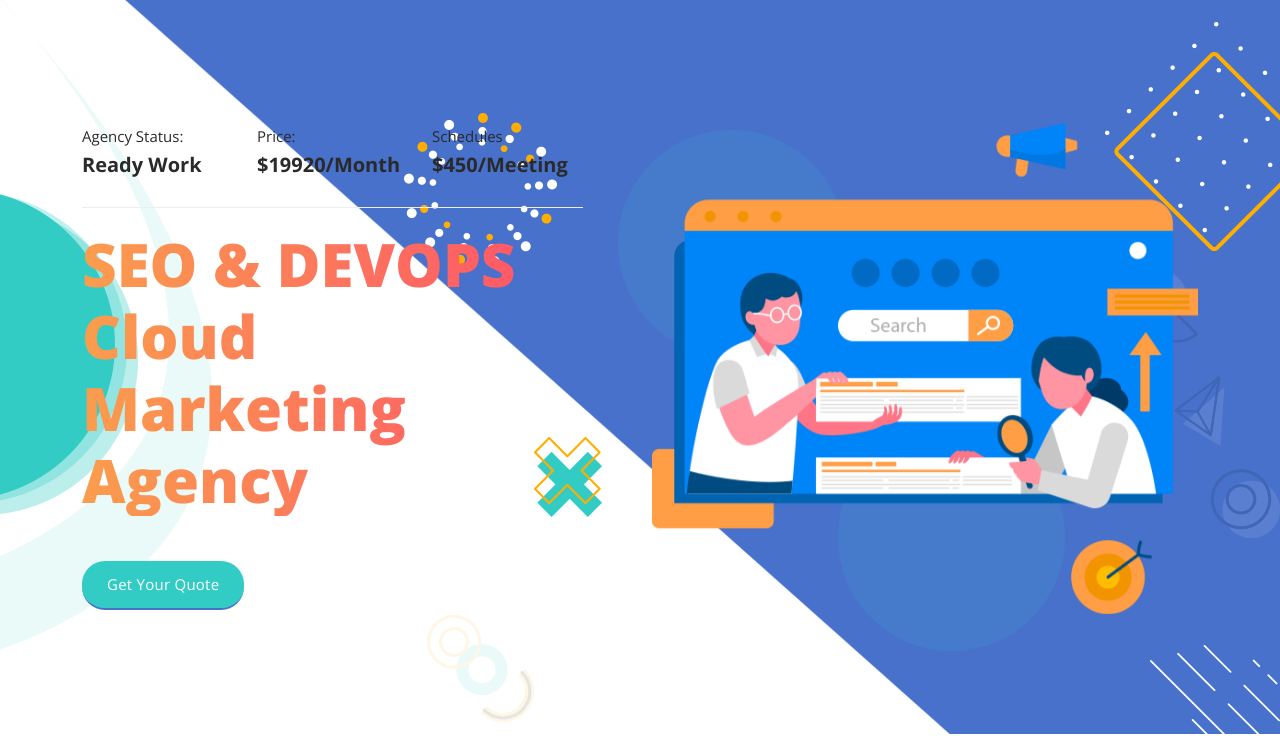
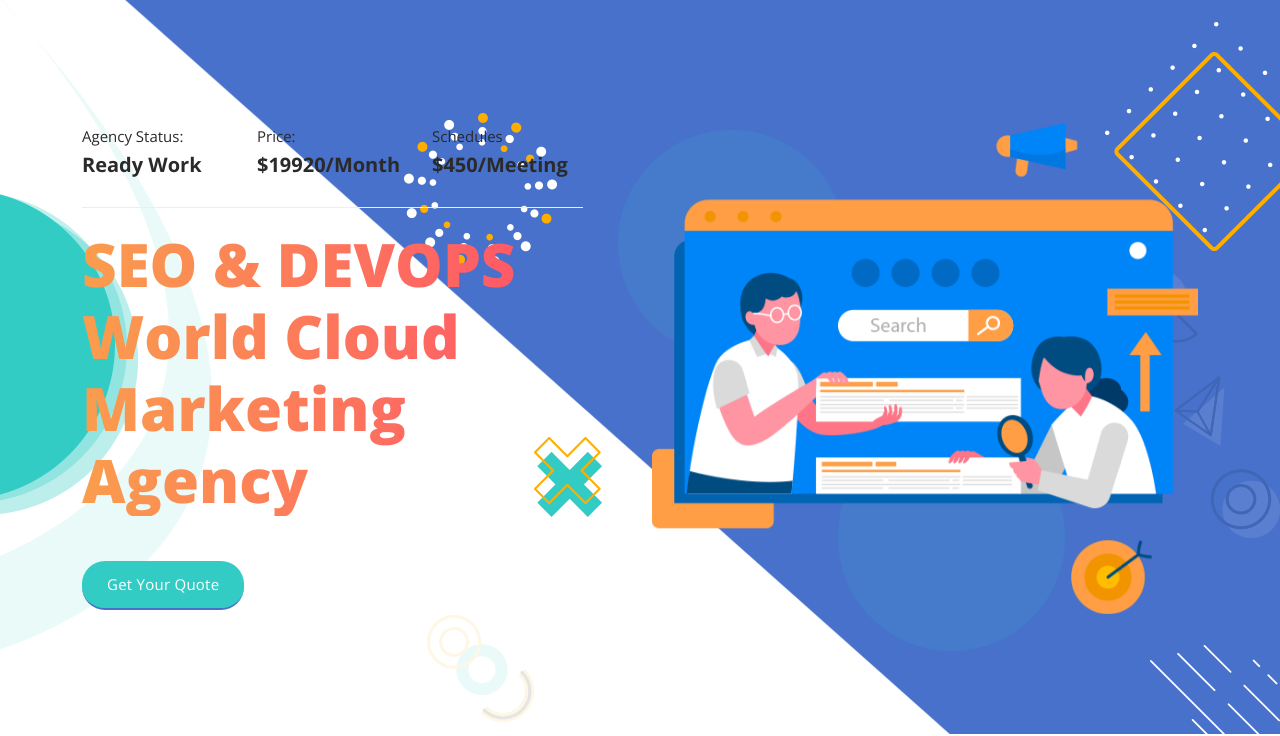
Before and after one commit to engineerbaz/test-repo, a plain HTML site: page index.html in a window 1280 px wide. Shown: the part 103-839 px from the top of the page. Drawn offline with nearby package versions, Linux system fonts and the light colour scheme.

Commit message:
commit for index.html changing3

```diff
--- a/index.html
+++ b/index.html
@@ -11,7 +11,7 @@
     <link rel="preconnect" href="https://fonts.gstatic.com">
     <link href="https://fonts.googleapis.com/css2?family=Open+Sans:wght@300;400;600;700;800&display=swap" rel="stylesheet">
 
-    <title>CHANGED SEO Dream - Creative SEO HTML5 Template by TemplateMo</title>
+    <title>Again CHANGED SEO Dream - Creative SEO HTML5 Template by TemplateMo</title>
 
     <!-- Bootstrap core CSS -->
     <link href="vendor/bootstrap/css/bootstrap.min.css" rel="stylesheet">
@@ -106,7 +106,7 @@ https://templatemo.com/tm-563-seo-dream
                     </div>
                   </div>
                   <div class="col-lg-12">
-                    <h2>SEO &amp; DEVOPS Cloud Marketing Agency</h2>
+                    <h2>SEO &amp; DEVOPS World Cloud Marketing Agency</h2>
                   </div>
                   <div class="col-lg-12">
                     <div class="main-green-button scroll-to-section">
```
